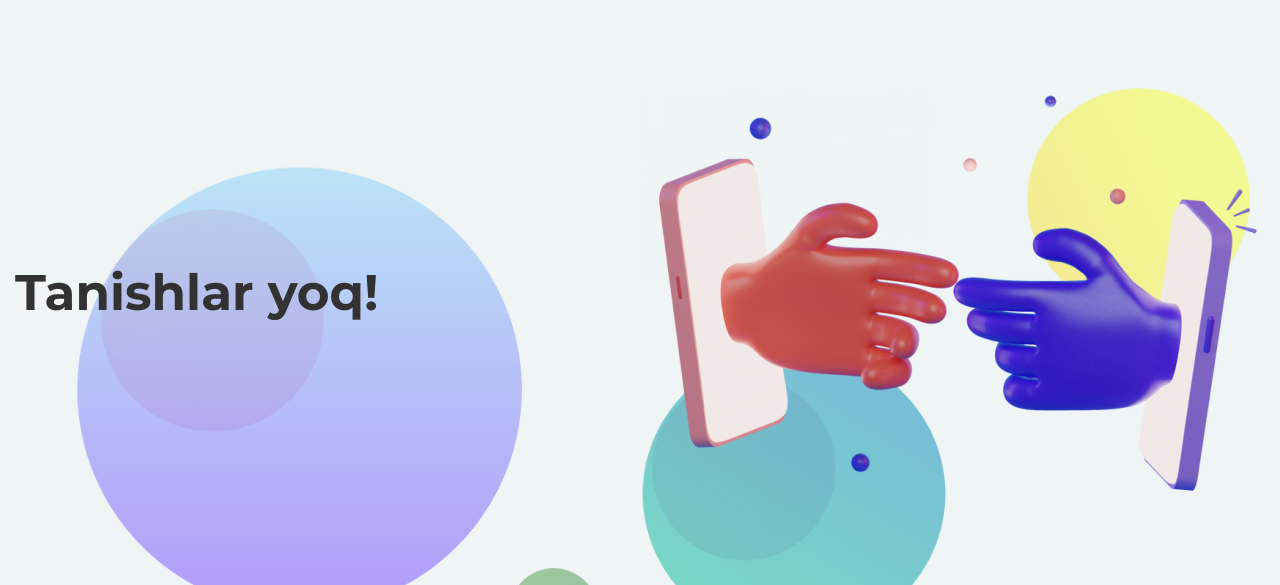
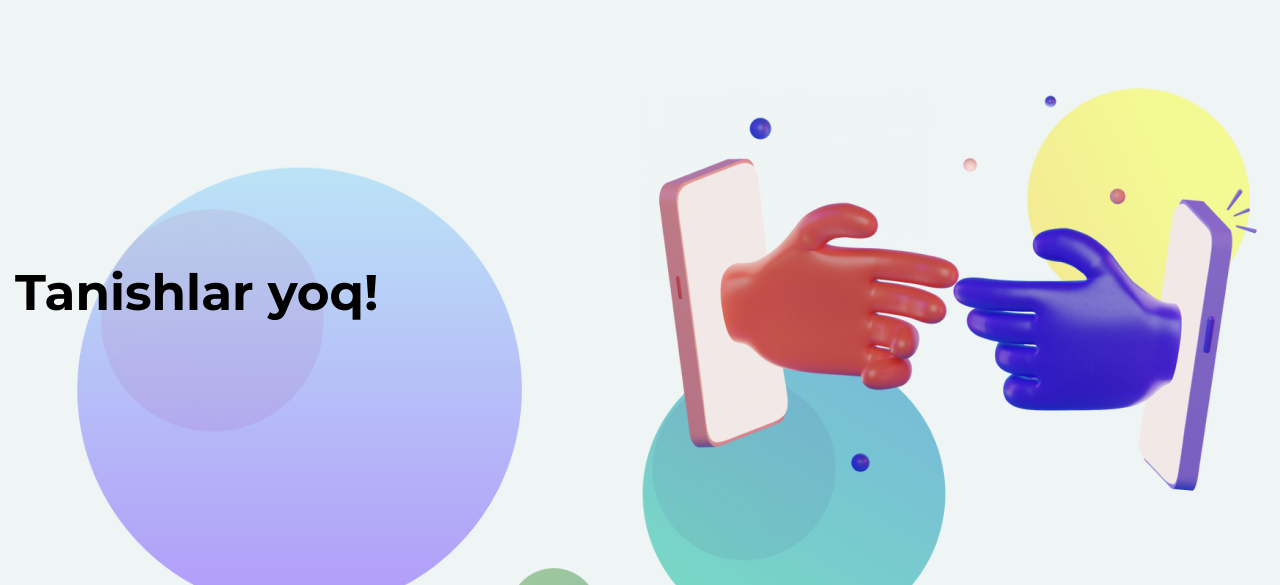
Before and after one commit to Javohir1991/tanish-bilish-bank, a plain HTML site: page index.html in a window 1280 px wide. Shown: the part 87-672 px from the top of the page. Drawn offline with Linux system fonts and the light colour scheme.

Commit message:
title color

```diff
--- a/style/style.css
+++ b/style/style.css
@@ -96,7 +96,7 @@ body {
 }
 
 .intro__title {
-    color: #323232;
+    color: #000000;
     font-size: 50px;
     line-height: 61px;
 }
```
